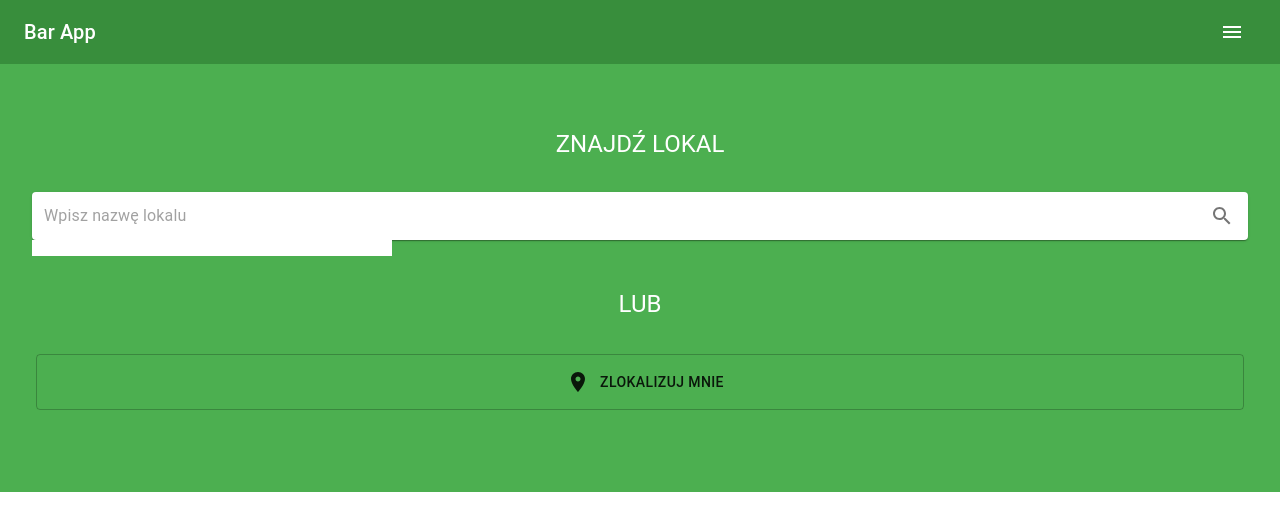
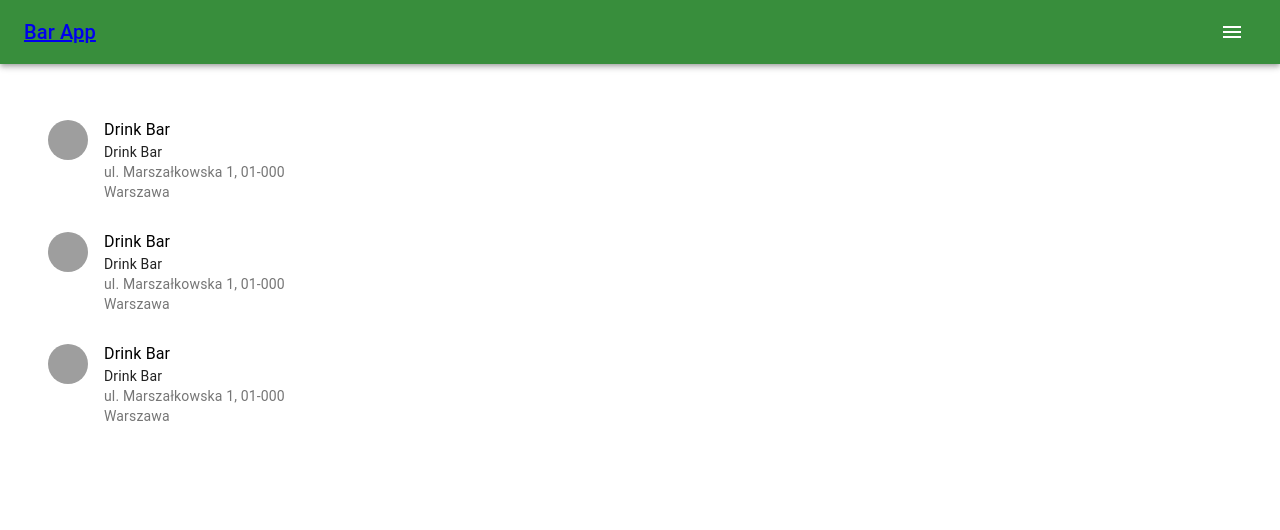
Before and after one commit to banasmat/bar-app-customer, a React (Create React App) app: page /lokale/1 in a window 1280 px wide. Shown: the top 530 px of the page. Built offline with nearby package versions, Linux system fonts and the light colour scheme; grey boxes are pictures that could not be loaded.

Commit message:
Separate page with Places list

```diff
--- a/package.json
+++ b/package.json
@@ -10,6 +10,7 @@
     "@testing-library/user-event": "^7.1.2",
     "react": "^16.12.0",
     "react-dom": "^16.12.0",
+    "react-router-dom": "^5.1.2",
     "react-scripts": "3.3.0"
   },
   "scripts": {
--- a/src/components/App.js
+++ b/src/components/App.js
@@ -1,10 +1,25 @@
 import React from "react";
+import {
+    BrowserRouter as Router,
+    Switch,
+    Route,
+} from "react-router-dom";
+import TopBar from "./TopBar";
 import Home from '../components/Home';
+import Places from "./Places";
 
 const App = () => (
-    <>
-        <Home />
-    </>
+    <Router>
+        <TopBar/>
+        <Switch>
+            <Route path="/lokale/:searchValue">
+                <Places />
+            </Route>
+            <Route path="/">
+                <Home />
+            </Route>
+        </Switch>
+    </Router>
 );
 
 export default App;
--- a/src/components/Home/Search.js
+++ b/src/components/Home/Search.js
@@ -1,4 +1,4 @@
-import React, {useState} from "react";
+import React, {useState, useEffect} from "react";
 import { connect } from "react-redux";
 import { makeStyles } from '@material-ui/core/styles';
 import Paper from '@material-ui/core/Paper';
@@ -6,6 +6,8 @@ import InputBase from '@material-ui/core/InputBase';
 import SearchIcon from '@material-ui/icons/Search';
 import IconButton from '@material-ui/core/IconButton';
 import { getPlacesData } from "../../actions/index";
+import { useHistory } from "react-router-dom";
+import {PLACES_DATA_LOADED} from "../../constants/action-types";
 
 const useStyles = makeStyles(theme => ({
     root: {
@@ -24,19 +26,33 @@ const useStyles = makeStyles(theme => ({
 
 const Search = ({ getPlacesData }) => {
 
+    const history = useHistory();
+    const [searchValue, setSearchValue] = useState('');
+
     const handleInputChange = (e) => {
+        setSearchValue(e.currentTarget.value);
         getPlacesData(e.currentTarget.value);
+    };
+
+    const handleSubmit = (e) => {
+        e.preventDefault();
+        history.push("/lokale/" + searchValue);
     };
 
     const classes = useStyles();
 
     return (
-        <Paper component="form" className={classes.root}>
+        <Paper
+            component="form"
+            className={classes.root}
+            onSubmit={handleSubmit}
+        >
             <InputBase
                 className={classes.input}
                 placeholder="Wpisz nazwę lokalu"
                 inputProps={{'aria-label': 'Wpisz nazwę lokalu'}}
                 onChange={handleInputChange}
+                value={searchValue}
             />
             <IconButton type="submit" className={classes.iconButton} aria-label="search">
                 <SearchIcon/>
--- a/src/components/Home/SearchResults.js
+++ b/src/components/Home/SearchResults.js
@@ -14,7 +14,12 @@ const useStyles = makeStyles(theme => ({
         width: '100%',
         maxWidth: 360,
         backgroundColor: theme.palette.background.paper,
-    }
+        position: 'absolute',
+        zIndex: 100,
+    },
+    listItemTitle: {
+        display: "block"
+    },
 }));
 
 const mapStateToProps = state => {
@@ -37,9 +42,10 @@ const SearchResults = ({ places }) => {
                                 secondary={
                                     <React.Fragment>
                                         <Typography
-                                        component="h5"
+                                            component="span"
                                             variant="body2"
                                             color="textPrimary"
+                                            className={classes.listItemTitle}
                                         >
                                             {place.name}
                                         </Typography>
@@ -49,10 +55,8 @@ const SearchResults = ({ places }) => {
                             />
                             <Divider variant="inset" component="li" />
                         </ListItem>
-
                     )
             })}
-
         </List>
     );
 };
--- a/src/components/Home/index.js
+++ b/src/components/Home/index.js
@@ -1,11 +1,13 @@
-import React from "react";
+import React, {useEffect} from "react";
 import { makeStyles } from '@material-ui/core/styles';
 import Search from './Search';
 import Geolocate from './Geolocate';
-import TopBar from './../TopBar';
 import Box from '@material-ui/core/Box';
 import Typography from '@material-ui/core/Typography';
 import SearchResults from "./SearchResults";
+import {getPlacesData} from "../../actions";
+import {PLACES_DATA_LOADED} from "../../constants/action-types";
+import {connect} from "react-redux";
 
 const useStyles = makeStyles(theme => ({
     banner: {
@@ -20,15 +22,27 @@ const useStyles = makeStyles(theme => ({
         width: "100%",
         height: "100%"
     },
+    searchResultsWrapper: {
+        position: 'relative',
+    }
 }));
 
-function Home(props){
+
+const mapDispatchToProps = dispatch => ({
+    clearPlacesData: () => {
+        dispatch({ type: PLACES_DATA_LOADED, payload: [] });
+    }
+});
+
+function Home({ clearPlacesData }){
+
+    useEffect(() => {
+        clearPlacesData();
+    });
 
     const classes = useStyles();
 
     return (
-        <>
-            <TopBar/>
         <section className={classes.banner}>
             <Box p={4} pb={10}>
                 <Box my={4}>
@@ -37,7 +51,9 @@ function Home(props){
                     </Typography>
                 </Box>
                 <Search />
-                    <SearchResults />
+                <div className={classes.searchResultsWrapper}>
+                    <SearchResults className={classes.searchResults} />
+                </div>
                 <Box my={4}>
                     <Typography variant="h5" gutterBottom>
                         LUB
@@ -46,8 +62,7 @@ function Home(props){
                 <Geolocate />
             </Box>
         </section>
-        </>
     );
 }
 
-export default Home;
+export default connect(null, mapDispatchToProps)(Home);
--- /dev/null
+++ b/src/components/Places.js
@@ -0,0 +1,45 @@
+import React, {useEffect} from "react";
+import { connect } from "react-redux";
+import { makeStyles } from '@material-ui/core/styles';
+import { getPlacesData } from "../actions/index";
+import Box from "@material-ui/core/Box";
+import SearchResults from "./Home/SearchResults";
+import {
+    useParams
+} from "react-router-dom";
+import {PLACES_DATA_LOADED} from "../constants/action-types";
+
+const useStyles = makeStyles(theme => ({
+    root: {
+        padding: '2px 4px',
+        display: 'flex',
+        alignItems: 'center',
+    },
+    input: {
+        marginLeft: theme.spacing(1),
+        flex: 1,
+    },
+    iconButton: {
+        padding: 10,
+    },
+}));
+
+const Places = ({ getPlacesData }) => {
+    let params = useParams();
+
+    useEffect(() => {
+        getPlacesData(params.searchValue);
+    });
+
+    const classes = useStyles();
+
+    return (
+        <section className={classes.banner}>
+            <Box p={4} pb={10}>
+                <SearchResults />
+            </Box>
+        </section>
+    );
+};
+
+export default connect(null, { getPlacesData })(Places);
--- a/src/components/TopBar.js
+++ b/src/components/TopBar.js
@@ -6,6 +6,9 @@ import Typography from '@material-ui/core/Typography';
 import Button from '@material-ui/core/Button';
 import IconButton from '@material-ui/core/IconButton';
 import MenuIcon from '@material-ui/icons/Menu';
+import {
+    NavLink ,
+} from "react-router-dom";
 
 const useStyles = makeStyles(theme => ({
     root: {
@@ -28,10 +31,11 @@ export default function TopBar() {
         <div className={classes.root}>
             <AppBar position="static" className={classes.bar}>
                 <Toolbar>
-
-                    <Typography variant="h6" className={classes.title}>
-                        Bar App
-                    </Typography>
+                    <NavLink to="/" className={classes.title}>
+                        <Typography variant="h6">
+                            Bar App
+                        </Typography>
+                    </NavLink>
                     {/*<Button color="inherit">Login</Button>*/}
                     <IconButton edge="start" className={classes.menuButton} color="inherit" aria-label="menu">
                         <MenuIcon />
--- a/src/constants/urls.js
+++ b/src/constants/urls.js
@@ -1,3 +1,3 @@
-export const API_BASE = "./json"; //TODO http
+export const API_BASE = process.env.PUBLIC_URL + "/json"; //TODO http
 // export const API_PLACES = API_BASE + "/places";
 export const API_PLACES = API_BASE + "/places.json";
```
Also changed, not shown: 1 other file (tests, documents, lock files or other folders). Lines whose indentation alone changed are shown as unchanged.
